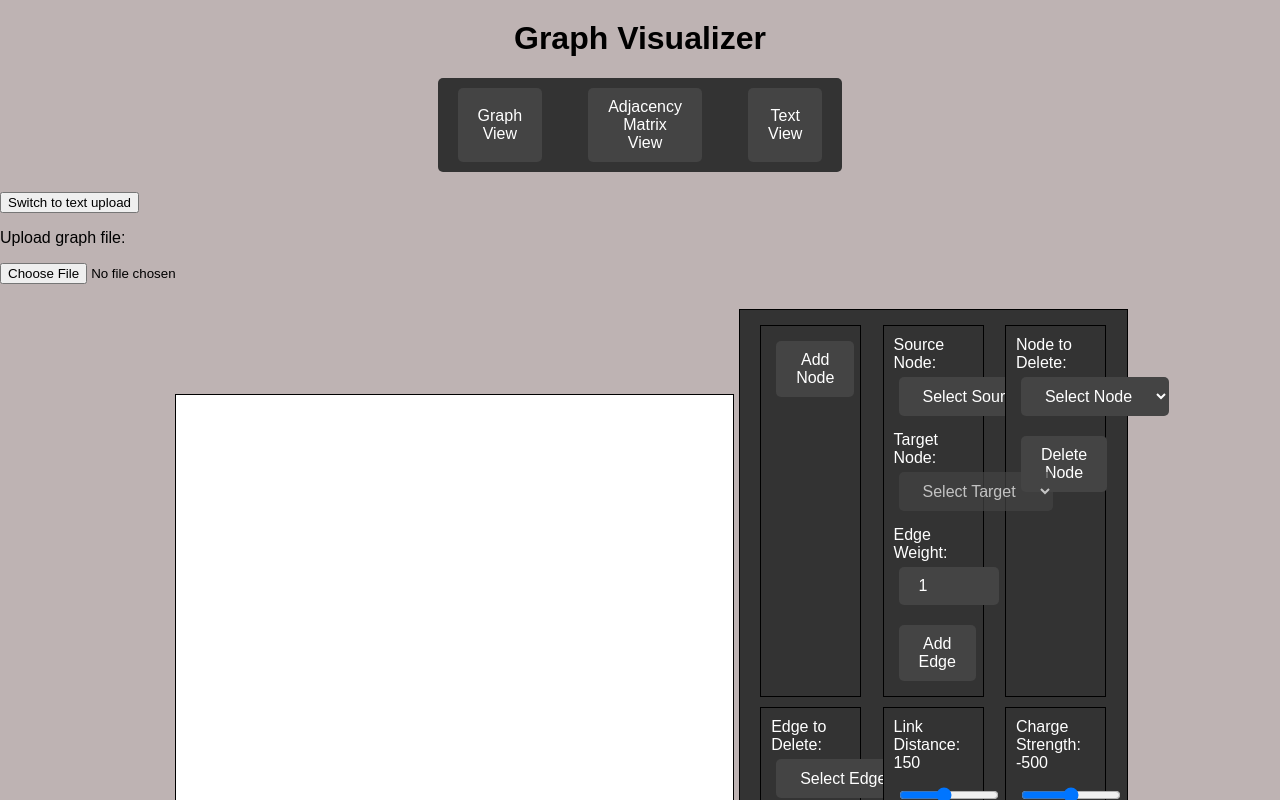
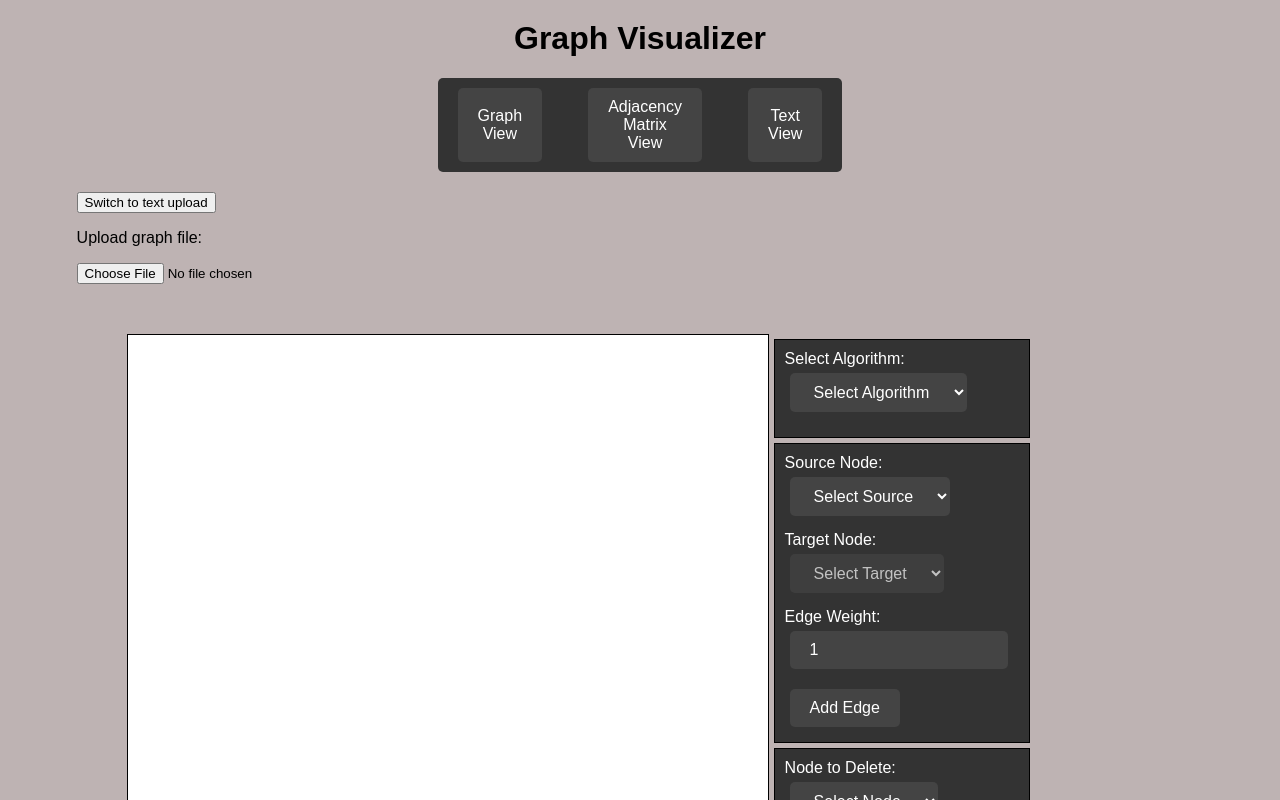
Before and after one commit to Matic054/GraphVisualizer, a React (Create React App) app: page / in a window 1280 px wide. Shown: the top 800 px of the page. Built offline with nearby package versions, Linux system fonts and the light colour scheme.

Commit message:
style changes

```diff
--- a/src/App.css
+++ b/src/App.css
@@ -105,6 +105,10 @@ h1 {
   background-color: #f2f2f2; /* Add a background color to the header cells */
 }
 
+.adjacency-matrix td {
+  background-color: #d8d7d7; /* Add a background color to the header cells */
+}
+
 .navbar {
   display: flex;
   justify-content: center; /* Center the buttons */
@@ -140,22 +144,20 @@ h1 {
 .graph-visualizer {
   display: flex;
   flex-direction: row;
-  align-items: center;
-  margin: 20px;
+  margin: 50px;
 }
 
 .graph-visualizer svg {
   border: 1px solid black;
   margin-bottom: 20px;
-  margin-left: 12.5%;
   background-color: #ffffff;
 }
 
-.graph-visualizer div {
+.graph-visualizer div:not(.graph-visualizer-row) {
   border: 1px solid black;
   margin: 5px;
   padding: 10px;
-  width: calc(33% - 20px); /* Adjusting width to fit three divs in a row */
+  width: 100%; /* Adjusting width to fit three divs in a row */
   box-sizing: border-box; /* Ensure padding and border are included in the width */
   background-color: #333;
   font-size: 16px;
@@ -198,14 +200,11 @@ h1 {
   font-size: 16px;
 }
 
-.graph-visualizer-row {
-  display: flex;
-  flex-wrap: wrap;
-  justify-content: space-around;
-  width: 100%;
-}
-
 .graph-visualizer input[type="range"],
 .graph-visualizer input[type="number"] {
   width: 76%;
 }
+
+.graph-visualizer-row {
+  width:25%;
+}
--- a/src/components/GraphVisualizer.js
+++ b/src/components/GraphVisualizer.js
@@ -464,10 +464,48 @@ const GraphVisualizer = ({ initialVertices, initialEdges, initialMapping, istext
 
   return (
     <div className="graph-visualizer">
-      <svg ref={svgRef} width={dimensions.width / 2.3} height={dimensions.height / 1.5}></svg>
+      <svg ref={svgRef} width={dimensions.width/2} height={dimensions.height/1.5}></svg>
       <div className="graph-visualizer-row">
         <div>
-          <button onClick={addNode}>Add Node</button>
+          <label>
+            Select Algorithm:
+            <select value={selectedAlgorithm} onChange={handleAlgorithmChange}>
+              <option value="">Select Algorithm</option>
+              <option value="DFS">DFS</option>
+              <option value="BFS">BFS</option>
+              <option value="MST">MST</option>
+              <option value="Dijkstra">Dijkstra</option>
+            </select>
+          </label>
+          {selectedAlgorithm && (
+            <div>
+              {(selectedAlgorithm === 'DFS' || selectedAlgorithm === 'BFS' || selectedAlgorithm === 'Dijkstra') && (
+                <div>
+                  <label>
+                    Start Node:
+                    <select
+                      name="startNode"
+                      value={algorithmParams.startNode || ''}
+                      onChange={handleAlgorithmParamsChange}
+                    >
+                      <option value="">Select Start Node</option>
+                      {vertices.map(vertex => (
+                        <option key={vertex.id} value={vertex.id}>
+                          {vertex.id}
+                        </option>
+                      ))}
+                    </select>
+                  </label>
+                  <button onClick={visualizeAlgorithm}>Visualize {selectedAlgorithm}</button>
+                </div>
+              )}
+              {selectedAlgorithm === 'MST' && (
+                <div>
+                  <button onClick={visualizeAlgorithm}>Visualize MST</button>
+                </div>
+              )}
+            </div>
+          )}
         </div>
         <div>
           <label>
@@ -561,45 +599,7 @@ const GraphVisualizer = ({ initialVertices, initialEdges, initialMapping, istext
           </label>
         </div>
         <div>
-          <label>
-            Select Algorithm:
-            <select value={selectedAlgorithm} onChange={handleAlgorithmChange}>
-              <option value="">Select Algorithm</option>
-              <option value="DFS">DFS</option>
-              <option value="BFS">BFS</option>
-              <option value="MST">MST</option>
-              <option value="Dijkstra">Dijkstra</option>
-            </select>
-          </label>
-          {selectedAlgorithm && (
-            <div>
-              {(selectedAlgorithm === 'DFS' || selectedAlgorithm === 'BFS' || selectedAlgorithm === 'Dijkstra') && (
-                <div>
-                  <label>
-                    Start Node:
-                    <select
-                      name="startNode"
-                      value={algorithmParams.startNode || ''}
-                      onChange={handleAlgorithmParamsChange}
-                    >
-                      <option value="">Select Start Node</option>
-                      {vertices.map(vertex => (
-                        <option key={vertex.id} value={vertex.id}>
-                          {vertex.id}
-                        </option>
-                      ))}
-                    </select>
-                  </label>
-                  <button onClick={visualizeAlgorithm}>Visualize {selectedAlgorithm}</button>
-                </div>
-              )}
-              {selectedAlgorithm === 'MST' && (
-                <div>
-                  <button onClick={visualizeAlgorithm}>Visualize MST</button>
-                </div>
-              )}
-            </div>
-          )}
+          <button onClick={addNode}>Add Node</button>
         </div>
         <div>
           <button onClick={downloadGraph}>Download Graph</button>
```
